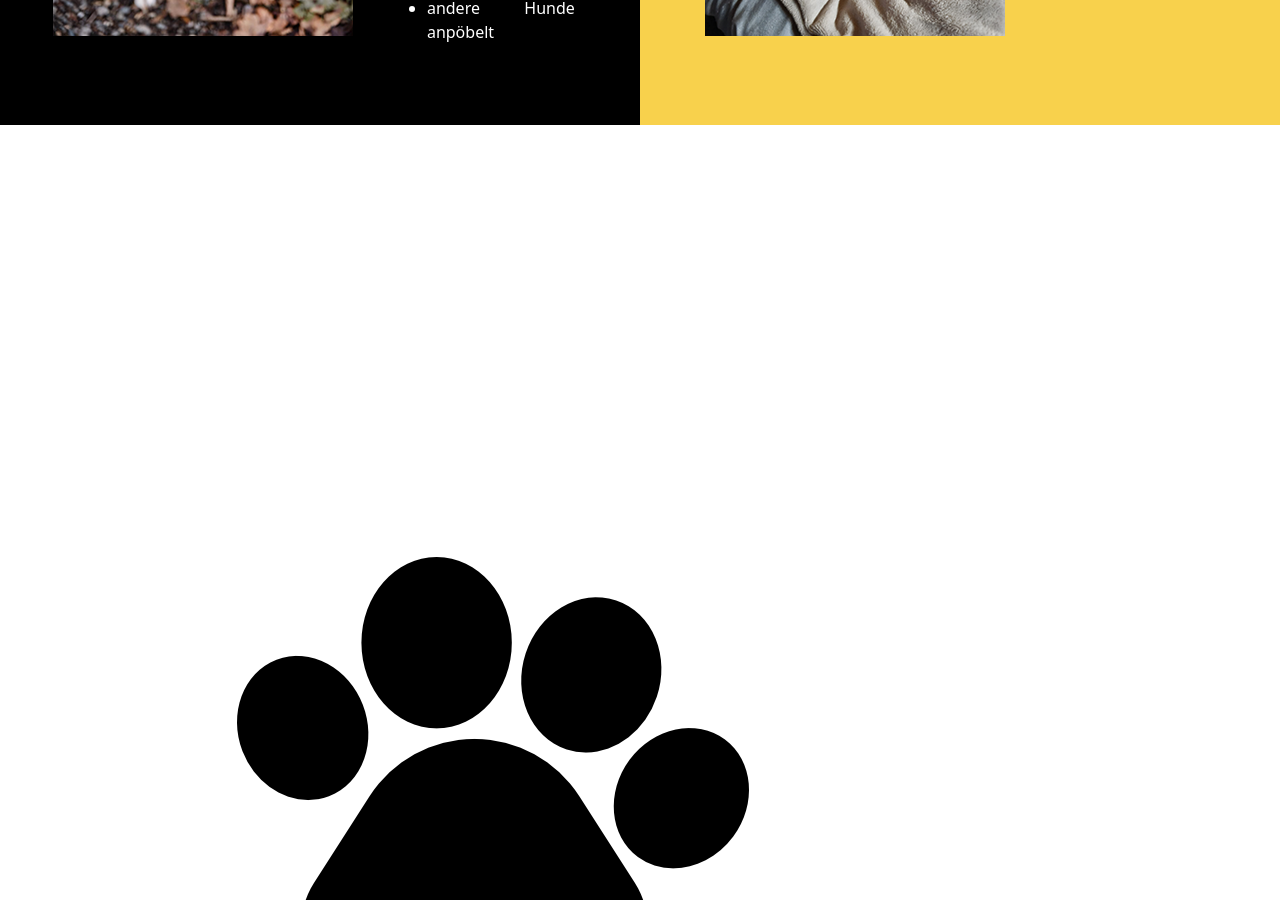
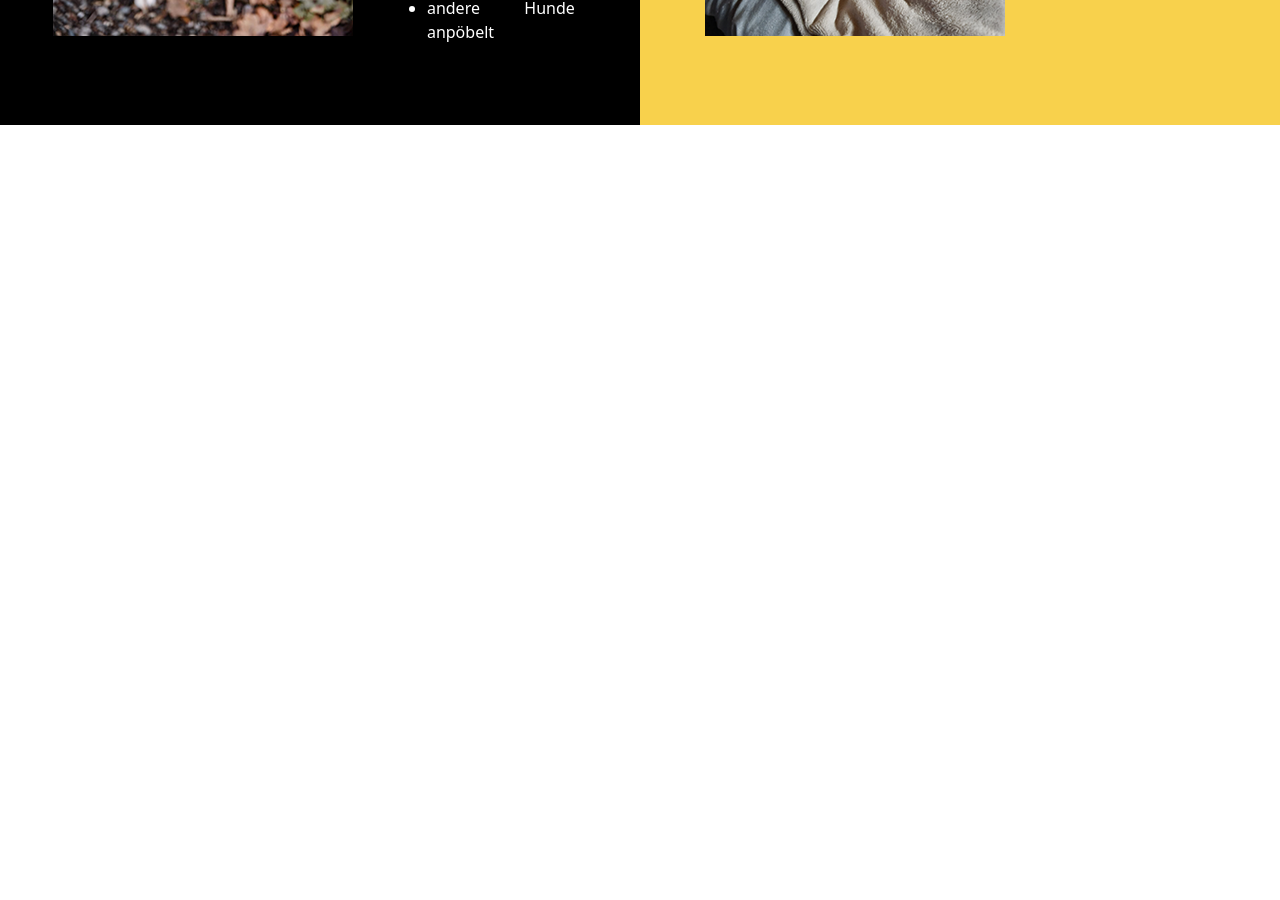
Before and after one commit to Synaron/doggymind, a React (Create React App) app in the folder dogmind/: page / in a window 1280 px wide. Shown: the part 1900-2800 px from the top of the page. Built offline with nearby package versions, Linux system fonts and the light colour scheme.

Commit message:
animation 6 try

```diff
--- a/dogmind/src/assets/css/PawIcon.css
+++ /dev/null
@@ -1,5 +0,0 @@
-.paw-icon {
-  position: absolute;
-  top: 50%; /* Adjust the vertical position as needed */
-  transition: left 5.3s ease-out; /* Smoothly transition the left position */
-}
--- /dev/null
+++ b/dogmind/src/assets/css/PawPrints.css
@@ -0,0 +1,24 @@
+.paw-container {
+  position: relative;
+  height: 100vh; /* Adjust as needed */
+  overflow: hidden;
+}
+
+.paw-icon {
+  position: absolute;
+  top: 50%; /* Adjust the vertical position as needed */
+  left: -50px; /* Initial horizontal position, adjust based on paw print size */
+  width: 50px; /* Adjust the width as needed */
+  height: auto;
+  background-image: url('../images/PfoteIcon.png');
+  background-size: cover;
+  opacity: 0;
+  animation: pawAnimation 0.5s ease-in-out forwards;
+}
+
+@keyframes pawAnimation {
+  to {
+    opacity: 1;
+    transform: translateX(100%); /* Move to the right of the container */
+  }
+}
--- a/dogmind/src/components/HeadingIcon.js
+++ b/dogmind/src/components/HeadingIcon.js
@@ -1,5 +1,5 @@
 import React from 'react'
-import PawIcon from './PawIcon';
+import PawIcon from './PawPrints';
 
 function HeadingIcon() {
   return (
--- a/dogmind/src/components/PawIcon.js
+++ /dev/null
@@ -1,29 +0,0 @@
-import React, { useState, useEffect } from 'react';
-import '../assets/css/PawIcon.css'; // Import the CSS file for styling
-import PfoteIcon from '../assets/images/PfoteIcon.png';
-
-
-const PawIcon = () => {
-  const [scrollPosition, setScrollPosition] = useState(0);
-
-  useEffect(() => {
-    const handleScroll = () => {
-      setScrollPosition(window.scrollY);
-    };
-
-    window.addEventListener('scroll', handleScroll);
-
-    return () => {
-      window.removeEventListener('scroll', handleScroll);
-    };
-  }, []);
-
-  return (
-    <div className="paw-icon" style={{ left: `${scrollPosition}px` }}>
-      {/* You can use an image tag or a background image here */}
-      <img src={PfoteIcon} alt="Paw Icon" />
-    </div>
-  );
-};
-
-export default PawIcon;
--- /dev/null
+++ b/dogmind/src/components/PawPrints.js
@@ -0,0 +1,14 @@
+import React from 'react';
+import '../assets/css/PawPrints.css'; // Import the CSS file
+
+const PawPrints = () => {
+  return (
+    <div className="paw-container">
+      {[...Array(10)].map((_, index) => (
+        <div key={index} className="paw-icon" style={{ animationDelay: `${index * 0.5}s` }} />
+      ))}
+    </div>
+  );
+};
+
+export default PawPrints;
```
